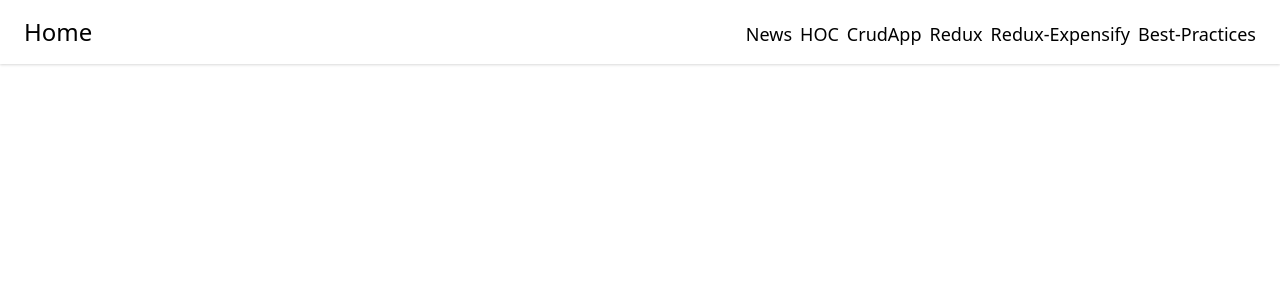
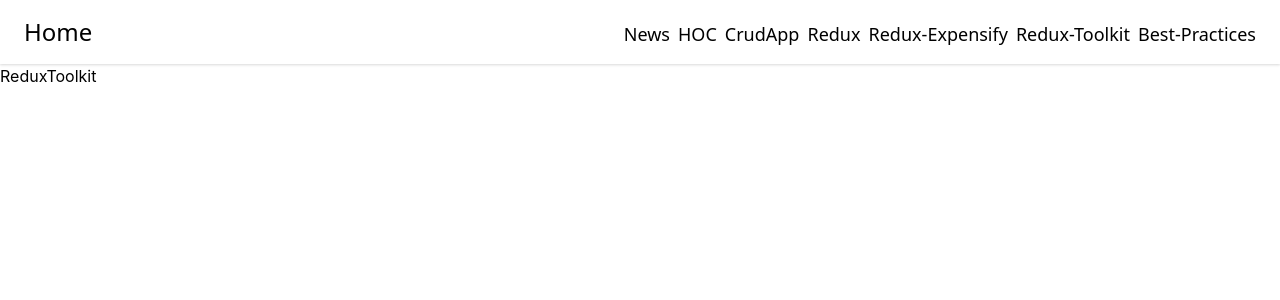
Before and after one commit to artworkjpm/react-hooks-course, a React (Create React App) app: page /redux-toolkit in a window 1280 px wide. Shown: the top 300 px of the page. Built offline with nearby package versions, Linux system fonts and the light colour scheme.

Commit message:
added toolkit

```diff
--- a/package.json
+++ b/package.json
@@ -3,6 +3,7 @@
   "version": "0.1.0",
   "private": true,
   "dependencies": {
+    "@reduxjs/toolkit": "^1.8.2",
     "@testing-library/jest-dom": "^5.11.4",
     "@testing-library/react": "^11.1.0",
     "@testing-library/user-event": "^12.1.10",
--- a/src/App.js
+++ b/src/App.js
@@ -9,6 +9,7 @@ import UseEffectPage from "./pages/BestPractices/UseEffect";
 import CrudApp from "./pages/CrudApp";
 import { HOC } from "./pages/HOC";
 import NewsPage from "./pages/NewsPage/NewsPage";
+import ReduxToolkit from "./pages/ReduxToolkit/ReduxToolkit";
 import { expenseStore } from "./Redux/store/expenseStore";
 
 const ReduxExpensify = lazy(() => import("./Redux/ReduxExpensify"));
@@ -31,6 +32,7 @@ export default function App() {
 						<Route exact path="/best-practices/separate-logic-from-ui-logic" element={<Separation />} />
 						<Route exact path="/best-practices/lazy-load-components" element={<LazyLoading />} />
 						<Route exact path="/best-practices/use-effect-hook" element={<UseEffectPage />} />
+						<Route exact path="/redux-toolkit" element={<ReduxToolkit />} />
 						<Route exact path="/" element={<Navigate to="/items" />} />
 					</Routes>
 				</Suspense>
--- a/src/components/TopNavBar/TopNavBar.js
+++ b/src/components/TopNavBar/TopNavBar.js
@@ -24,6 +24,9 @@ function TopNavBar() {
 				<Link className="text-lg no-underline text-grey-darkest hover:text-blue-dark ml-2" to="/redux-expensify">
 					Redux-Expensify
 				</Link>
+				<Link className="text-lg no-underline text-grey-darkest hover:text-blue-dark ml-2" to="/redux-toolkit">
+					Redux-Toolkit
+				</Link>
 				<Link className="text-lg no-underline text-grey-darkest hover:text-blue-dark ml-2" to="/best-practices">
 					Best-Practices
 				</Link>
--- /dev/null
+++ b/src/pages/ReduxToolkit/ReduxToolkit.js
@@ -0,0 +1,5 @@
+import React from "react";
+
+export default function ReduxToolkit() {
+	return <div>ReduxToolkit</div>;
+}
```
Also changed, not shown: 1 other file (tests, documents, lock files or other folders).
